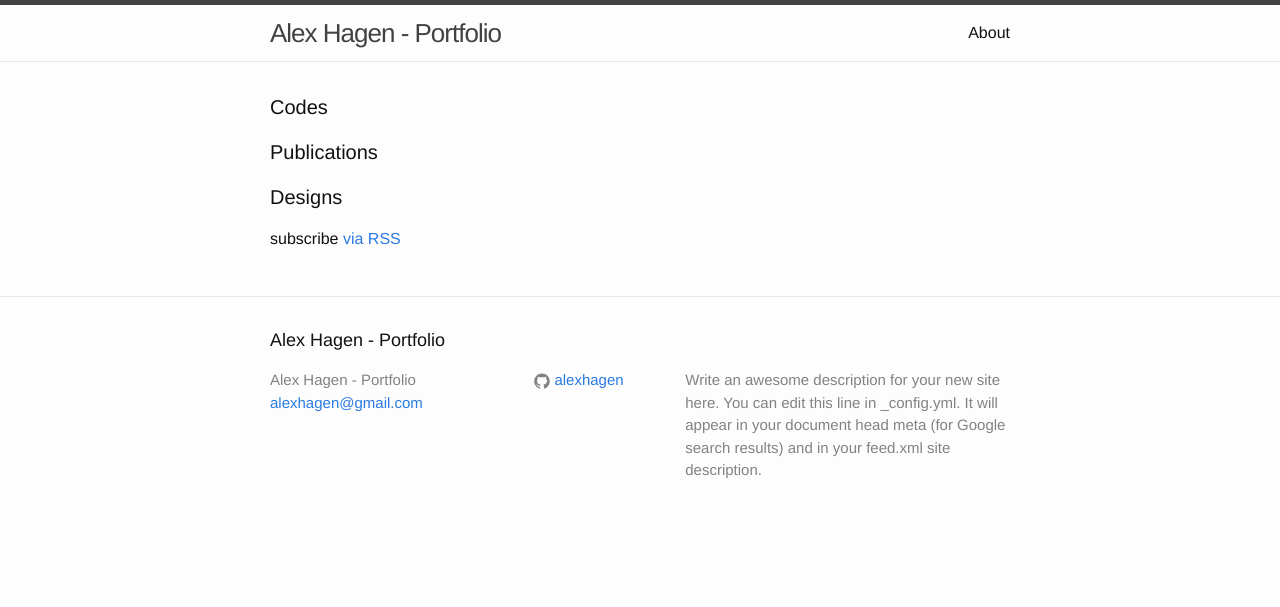
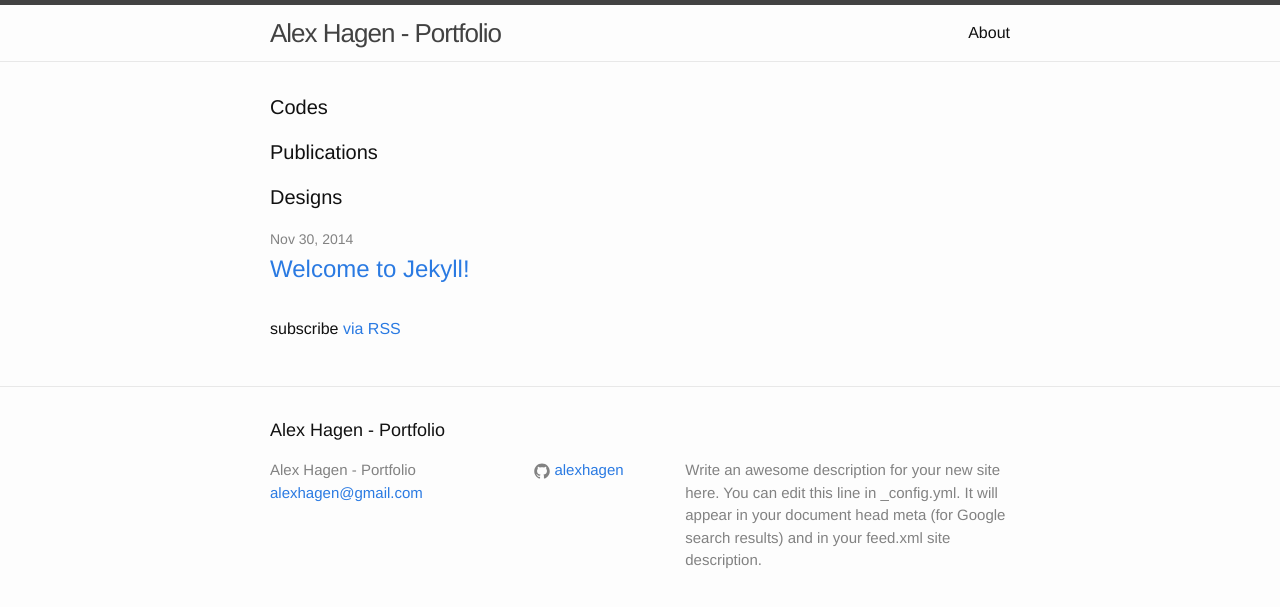
Before and after one commit to alexhagen/alexhagen.github.io, a Jekyll site: the page built from index.html, in a window 1280 px wide. Shown: the top 607 px of the page. Built offline with Jekyll 4.4.1, drawn with Linux system fonts in a browser that asks for light colours.

Commit message:
category wise listing

```diff
--- a/_posts/2014-11-30-welcome-to-jekyll.markdown
+++ b/_posts/2014-11-30-welcome-to-jekyll.markdown
@@ -4,6 +4,7 @@ title:  "Welcome to Jekyll!"
 date:   2014-11-30 22:45:27
 categories: jekyll update designs
 ---
+
 You’ll find this post in your `_posts` directory. Go ahead and edit it and re-build the site to see your changes. You can rebuild the site in many different ways, but the most common way is to run `jekyll serve`, which launches a web server and auto-regenerates your site when a file is updated.
 
 To add new posts, simply add a file in the `_posts` directory that follows the convention `YYYY-MM-DD-name-of-post.ext` and includes the necessary front matter. Take a look at the source for this post to get an idea about how it works.
--- a/index.html
+++ b/index.html
@@ -8,7 +8,7 @@ layout: default
   <!-- Publications Box -->
   <h1 class="page-heading">Publications</h1>
   <ul class="post-list">
-    {% for post in site.category.publications %}
+    {% for post in site.categories.publications %}
       <li>
 	<span class="post-meta">{{ post.date | date: "%b %-d, %Y" }}</span>
 
@@ -23,7 +23,7 @@ layout: default
   <h1 class="page-heading">Designs</h1>
 
   <ul class="post-list">
-    {% for post in site.category.designs %}
+    {% for post in site.categories.designs %}
       <li>
         <span class="post-meta">{{ post.date | date: "%b %-d, %Y" }}</span>
 
```
